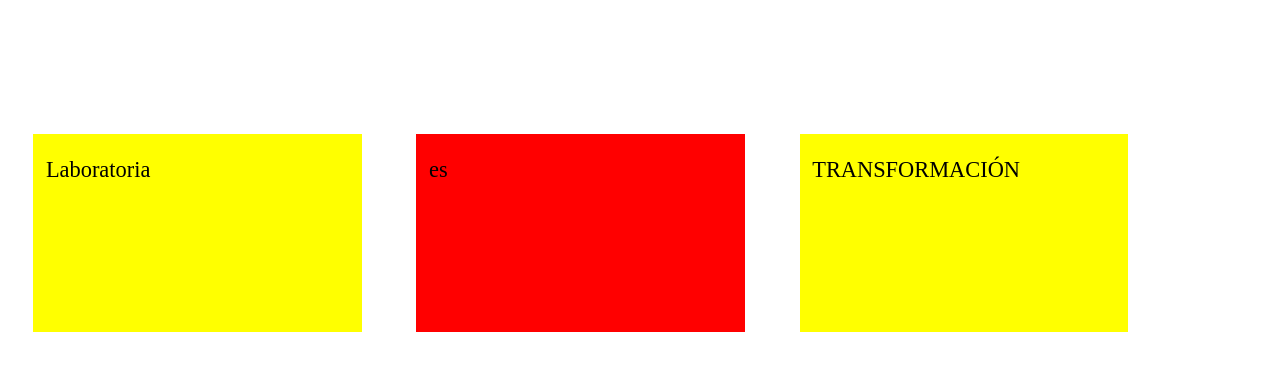
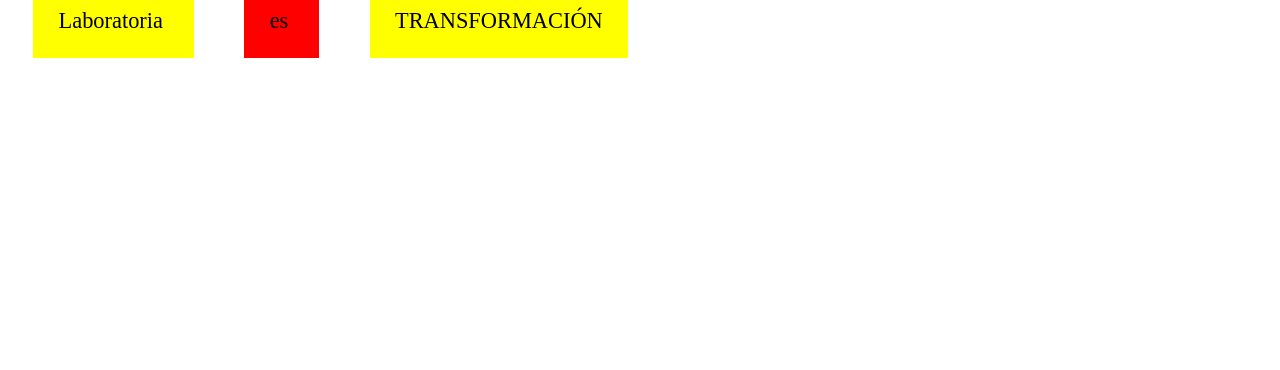
Before and after one commit to LauraMed/Display, a plain HTML site: page index.html in a window 1280 px wide. Drawn offline with Linux system fonts and the light colour scheme.

Commit message:
ejercicio 5

```diff
--- a/css/style.css
+++ b/css/style.css
@@ -9,20 +9,15 @@ div{
 	width: 25%;
 	font-size: 140%;
 	margin: 10% 2%;
-	display: inline-block;
-}
-.pdl{
-
-	padding-left: 1%;
-}
-.pdt{
-	padding-top: -10%;
-}
-.pdb{
-	padding-bottom: 10%;
+	display: inline;
+	padding: 2%
 }
 .may{
 	text-transform: uppercase;
 }
 .exc{
-	margin-bottom: 0%;
+	margin-bottom: 0%;}
+p{
+	display: inline;
+	text-align: center;
+}
--- a/index.html
+++ b/index.html
@@ -6,13 +6,13 @@
 	<title>Display</title>
 </head>
 <body>
-	<div class="amarillo pdl pdt pdb">
+	<div class="amarillo">
 		<p>Laboratoria</p>
 	</div>
-	<div class="rojo pdl pdt pdb">
+	<div class="rojo">
 		<p>es</p>
 	</div>
-	<div class="amarillo pdl pdt pdb may exc">
+	<div class="amarillo may exc">
 		<p>transformación</p>
 	</div>
 </body>
```
